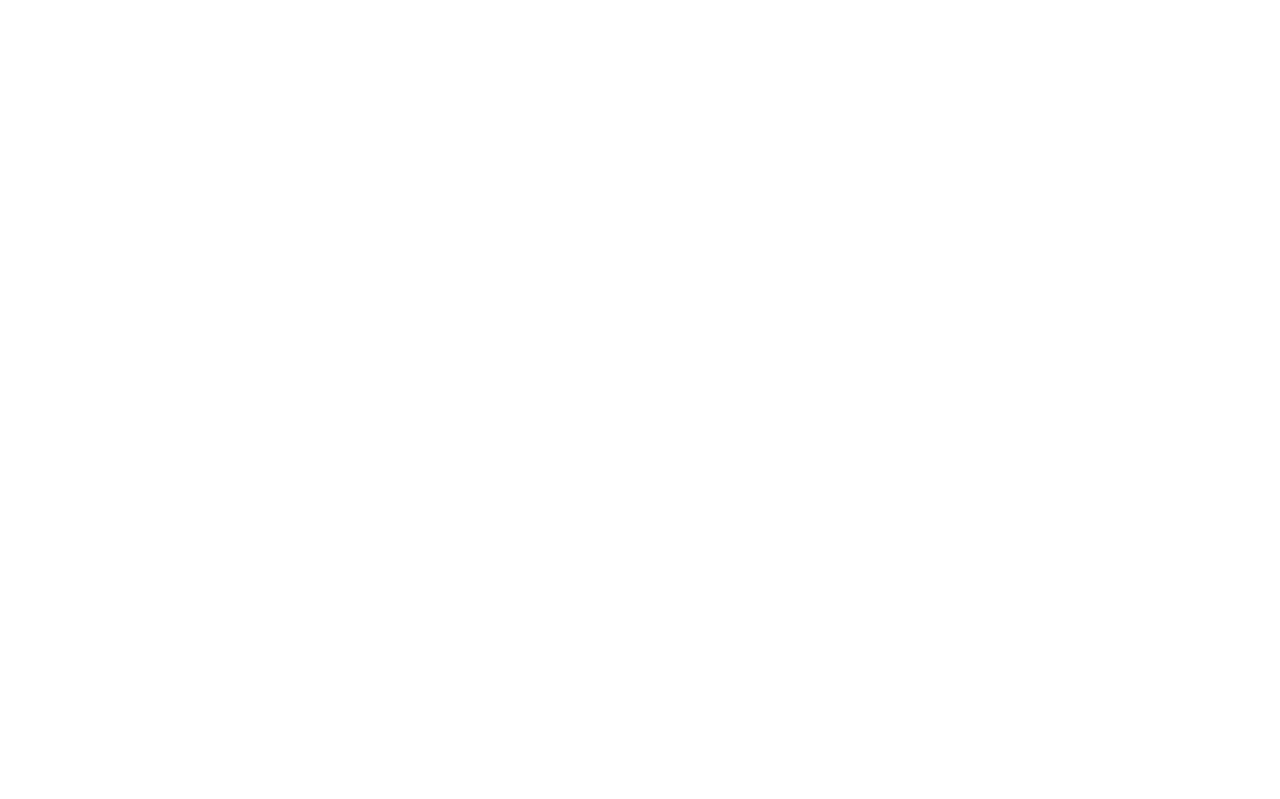
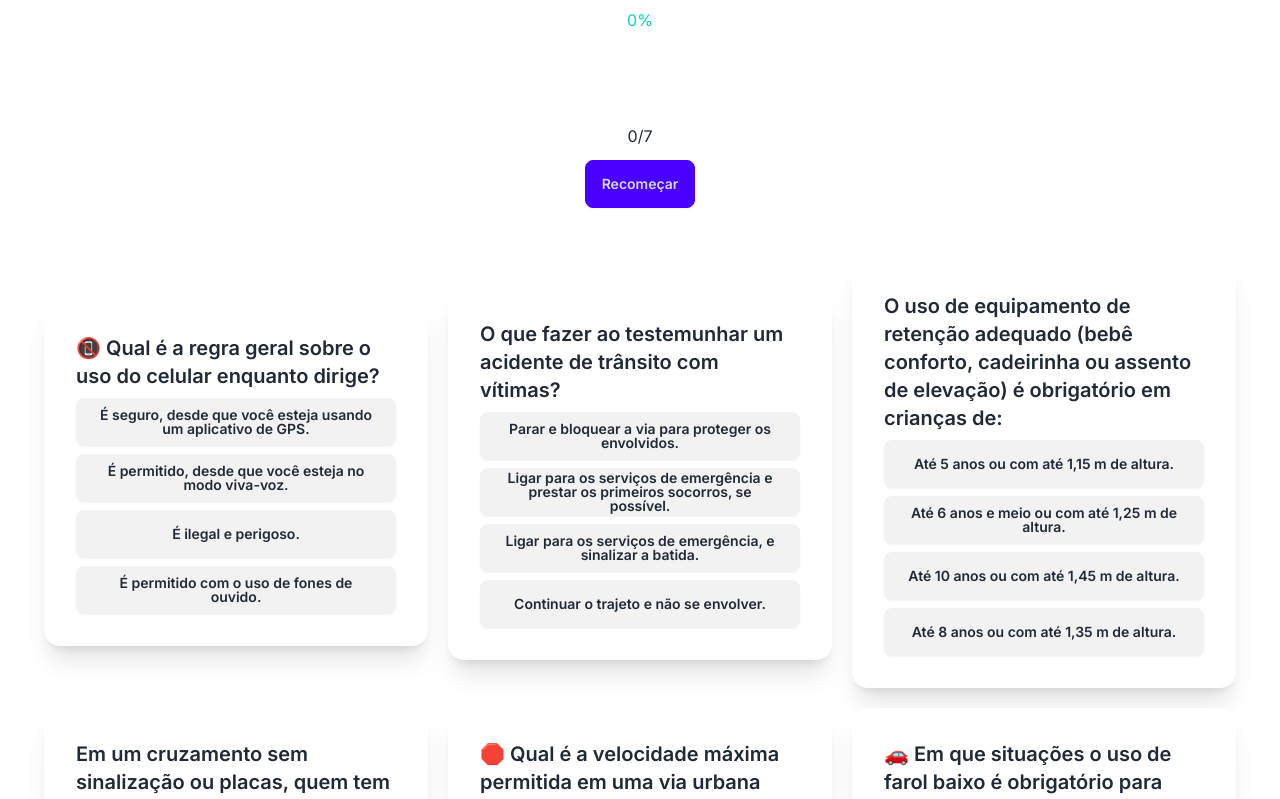
Before and after one commit to ugabb/quiz, a Next.js app: page /quiz/result in a window 1280 px wide. Shown: the part 280-1079 px from the top of the page. Before the commit the page ends 800 px from the top, so only its background shows below. Built offline with nearby package versions, Linux system fonts and the light colour scheme.

Commit message:
feat: add result page

```diff
--- /dev/null
+++ b/src/app/components/AnswerCard.tsx
@@ -0,0 +1,27 @@
+import React from 'react'
+
+type Props = {
+    question: string
+    options: string[];
+    correctAnswer: number;
+    userAnswer: number | undefined;
+}
+
+const AnswerCard = ({ options, question, userAnswer, correctAnswer }: Props) => {
+    return (
+        <div className="card w-96 bg-base-100 shadow-xl">
+            <div className="card-body">
+                <h2 className="card-title">{question}</h2>
+                {options.map((option, index) => (
+                    <button
+                        key={index}
+                        className={`btn ${userAnswer !== undefined && index === correctAnswer ? "bg-accent text-white" : ""} ${userAnswer !== undefined && index === userAnswer && index !== correctAnswer ? "bg-red-500 text-white" : ""}`}
+                    >
+                        {option}
+                    </button>))}
+            </div>
+        </div>
+    )
+}
+
+export default AnswerCard
--- a/src/app/quiz/result/page.tsx
+++ b/src/app/quiz/result/page.tsx
@@ -1,16 +1,49 @@
 "use client"
 
+import AnswerCard from '@/app/components/AnswerCard';
 import { useQuiz } from '@/lib/quizState';
+import { useRouter } from 'next/navigation';
 import React from 'react'
 
 type Props = {}
 
 const QuizResult = (props: Props) => {
-    const {userAnswers} = useQuiz()
-    console.log({userAnswers});
+  const { userAnswers, questions, reset, score } = useQuiz()
+  const router = useRouter()
 
   return (
-    <div>QuizResult</div>
+    <div className='flex flex-col items-center gap-5 justify-center my-20'>
+      <h1 className='text-3xl font-bold'>Resultados!</h1>
+      <div className='flex flex-col items-center gap-5 justify-center'>
+        <div className="card w-96 h-96 bg-base-100">
+          <div className="card-body justify-between items-center">
+            <h2 className="card-title text-zinc-500">Seu Resultado!</h2>
+            <div className="radial-progress text-accent" style={{ "--value": score / questions.length * 100, "--size": "12rem" }} role="progressbar">
+              {Math.floor(score / questions.length * 100)}%
+            </div>
+            <p>{score}/{questions.length}</p>
+            <div className="card-actions justify-end">
+              <button className="btn btn-primary" onClick={() => {
+                router.push('/quiz')
+                reset()
+              }}>Recomeçar</button>
+            </div>
+          </div>
+        </div>
+        <div className='flex flex-col md:grid md:grid-cols-2 lg:grid-cols-3 gap-5 justify-center items-center'>
+          {questions.map((question, index) => (
+            <AnswerCard
+              options={question.options}
+              question={question.question}
+              userAnswer={userAnswers[index]}
+              correctAnswer={question.correctAnswer}
+            />
+          ))}
+        </div>
+
+
+      </div>
+    </div>
   )
 }
 
--- a/src/lib/quizState.ts
+++ b/src/lib/quizState.ts
@@ -40,56 +40,56 @@
     ],
     correctAnswer: 2,
   },
-  // {
-  //   question: "O uso de equipamento de retenção adequado (bebê conforto, cadeirinha ou assento de elevação) é obrigatório em crianças de:",
-  //   options: [
-  //     "Até 5 anos ou com até 1,15 m de altura.",
-  //     "Até 6 anos e meio ou com até 1,25 m de altura.",
-  //     "Até 10 anos ou com até 1,45 m de altura.",
-  //     "Até 8 anos ou com até 1,35 m de altura.",
-  //   ],
-  //   correctAnswer: 2,
-  // },
-  // {
-  //   question: "Em um cruzamento sem sinalização ou placas, quem tem a preferência?",
-  //   options: [
-  //     "O veículo maior.",
-  //     "O veículo mais veloz.",
-  //     "O veículo que chegou primeiro ao cruzamento.",
-  //     "O veículo que estiver à direita do condutor.",
-  //   ],
-  //   correctAnswer: 3,
-  // },
-  // {
-  //   question: "🛑 Qual é a velocidade máxima permitida em uma via urbana não sinalizada?",
-  //   options: [
-  //     "40 km/h.",
-  //     "70 km/h.",
-  //     "60 km/h.",
-  //     "80 km/h.",
-  //   ],
-  //   correctAnswer: 2,
-  // },
-  // {
-  //   question: "🚗 Em que situações o uso de farol baixo é obrigatório para veículos durante o dia?",
-  //   options: [
-  //     "Em rodovias de pista simples situadas fora dos perímetros urbanos.",
-  //     "Em qualquer condição de chuva, granizo, neblina ou cerração.",
-  //     "Em túneis com iluminação pública.",
-  //     "Todas as opções acima.",
-  //   ],
-  //   correctAnswer: 3,
-  // },
-  // {
-  //   question: "🛣 Quando a rodovia possui três ou mais faixas de trânsito no mesmo sentido, quais são destinadas aos veículos que desenvolvem velocidade maior?",
-  //   options: [
-  //     "Faixas da direita.",
-  //     "Faixa central.",
-  //     "Faixas da esquerda.",
-  //     "Todas as opções acima.",
-  //   ],
-  //   correctAnswer: 2,
-  // },
+  {
+    question: "O uso de equipamento de retenção adequado (bebê conforto, cadeirinha ou assento de elevação) é obrigatório em crianças de:",
+    options: [
+      "Até 5 anos ou com até 1,15 m de altura.",
+      "Até 6 anos e meio ou com até 1,25 m de altura.",
+      "Até 10 anos ou com até 1,45 m de altura.",
+      "Até 8 anos ou com até 1,35 m de altura.",
+    ],
+    correctAnswer: 2,
+  },
+  {
+    question: "Em um cruzamento sem sinalização ou placas, quem tem a preferência?",
+    options: [
+      "O veículo maior.",
+      "O veículo mais veloz.",
+      "O veículo que chegou primeiro ao cruzamento.",
+      "O veículo que estiver à direita do condutor.",
+    ],
+    correctAnswer: 3,
+  },
+  {
+    question: "🛑 Qual é a velocidade máxima permitida em uma via urbana não sinalizada?",
+    options: [
+      "40 km/h.",
+      "70 km/h.",
+      "60 km/h.",
+      "80 km/h.",
+    ],
+    correctAnswer: 2,
+  },
+  {
+    question: "🚗 Em que situações o uso de farol baixo é obrigatório para veículos durante o dia?",
+    options: [
+      "Em rodovias de pista simples situadas fora dos perímetros urbanos.",
+      "Em qualquer condição de chuva, granizo, neblina ou cerração.",
+      "Em túneis com iluminação pública.",
+      "Todas as opções acima.",
+    ],
+    correctAnswer: 3,
+  },
+  {
+    question: "🛣 Quando a rodovia possui três ou mais faixas de trânsito no mesmo sentido, quais são destinadas aos veículos que desenvolvem velocidade maior?",
+    options: [
+      "Faixas da direita.",
+      "Faixa central.",
+      "Faixas da esquerda.",
+      "Todas as opções acima.",
+    ],
+    correctAnswer: 2,
+  },
 ];
 
 export const useQuiz = create<Quiz>()((set, get) => ({
```
